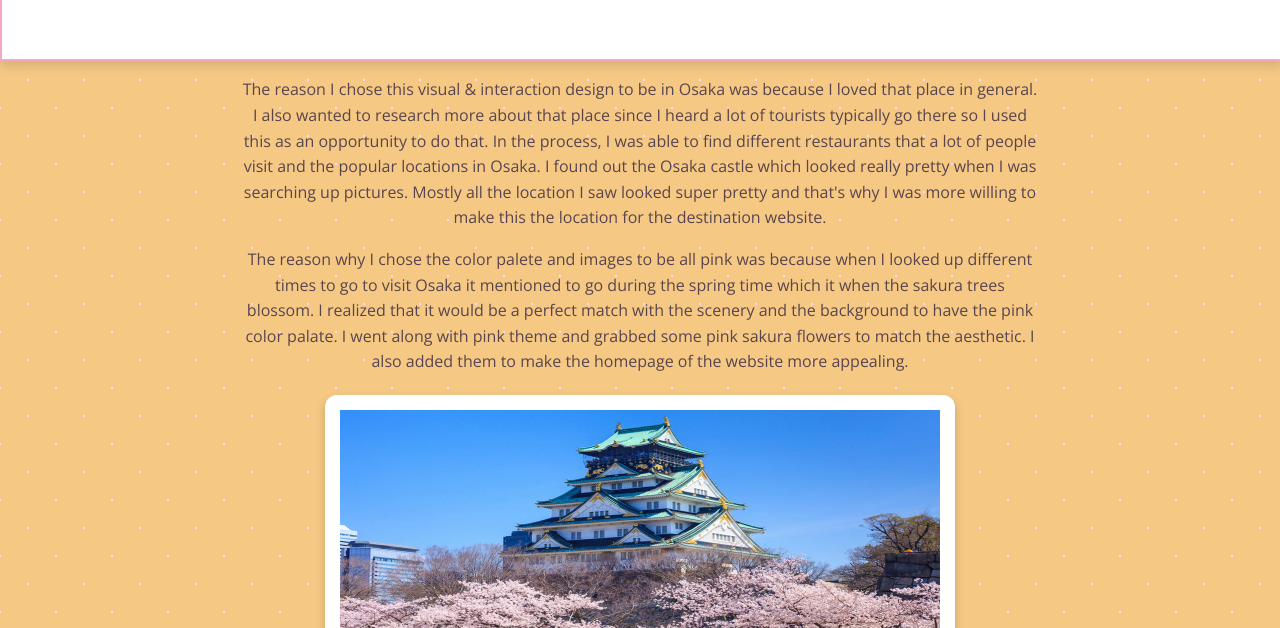
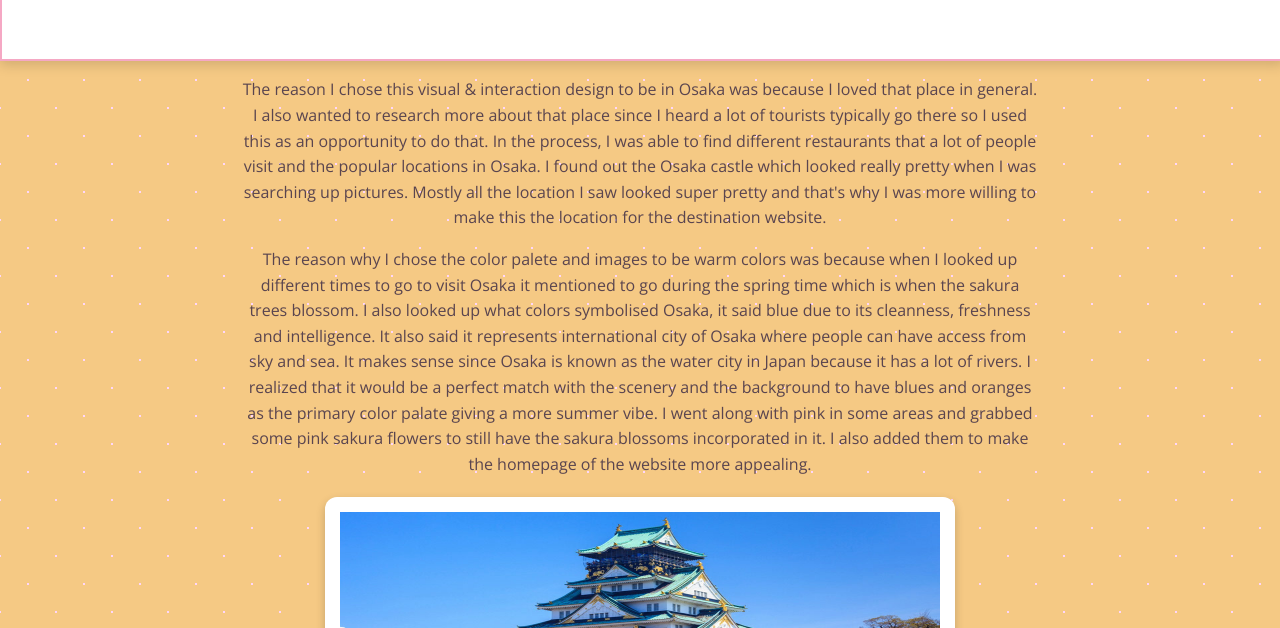
Before and after one commit to SonalSatapathy/sonal-is1, a plain HTML site: page Midterm/statement.html in a window 1280 px wide. Shown: the part 172-800 px from the top of the page. Drawn offline with Linux system fonts and the light colour scheme; files whose address does not match are found by name; a web font is replaced by a local one.

Commit message:
Update statement.html

```diff
--- a/Midterm/statement.html
+++ b/Midterm/statement.html
@@ -25,7 +25,7 @@
 <section>
 	<p>The reason I chose this visual & interaction design to be in Osaka was because I loved that place in general. I also wanted to research more about that place since I heard a lot of tourists typically go there so I used this as an opportunity to do that. In the process, I was able to find different restaurants that a lot of people visit and the popular locations in Osaka. I found out the Osaka castle which looked really pretty when I was searching up pictures. Mostly all the location I saw looked super pretty and that's why I was more willing to make this the location for the destination website.</p>
 
-	<p>The reason why I chose the color palete and images to be all pink was because when I looked up different times to go to visit Osaka it mentioned to go during the spring time which it when the sakura trees blossom. I realized that it would be a perfect match with the scenery and the background to have the pink color palate. I went along with pink theme and grabbed some pink sakura flowers to match the aesthetic. I also added them to make the homepage of the website more appealing.</p>
+	<p>The reason why I chose the color palete and images to be warm colors was because when I looked up different times to go to visit Osaka it mentioned to go during the spring time which is when the sakura trees blossom. I also looked up what colors symbolised Osaka, it said blue due to its cleanness, freshness and intelligence. It also said it represents international city of Osaka where people can have access from sky and sea. It makes sense since Osaka is known as the water city in Japan because it has a lot of rivers. I realized that it would be a perfect match with the scenery and the background to have blues and oranges as the primary color palate giving a more summer vibe. I went along with pink in some areas and grabbed some pink sakura flowers to still have the sakura blossoms incorporated in it. I also added them to make the homepage of the website more appealing.</p>
 
 	<img src="images/osaka.jpg">
 </section>
```
